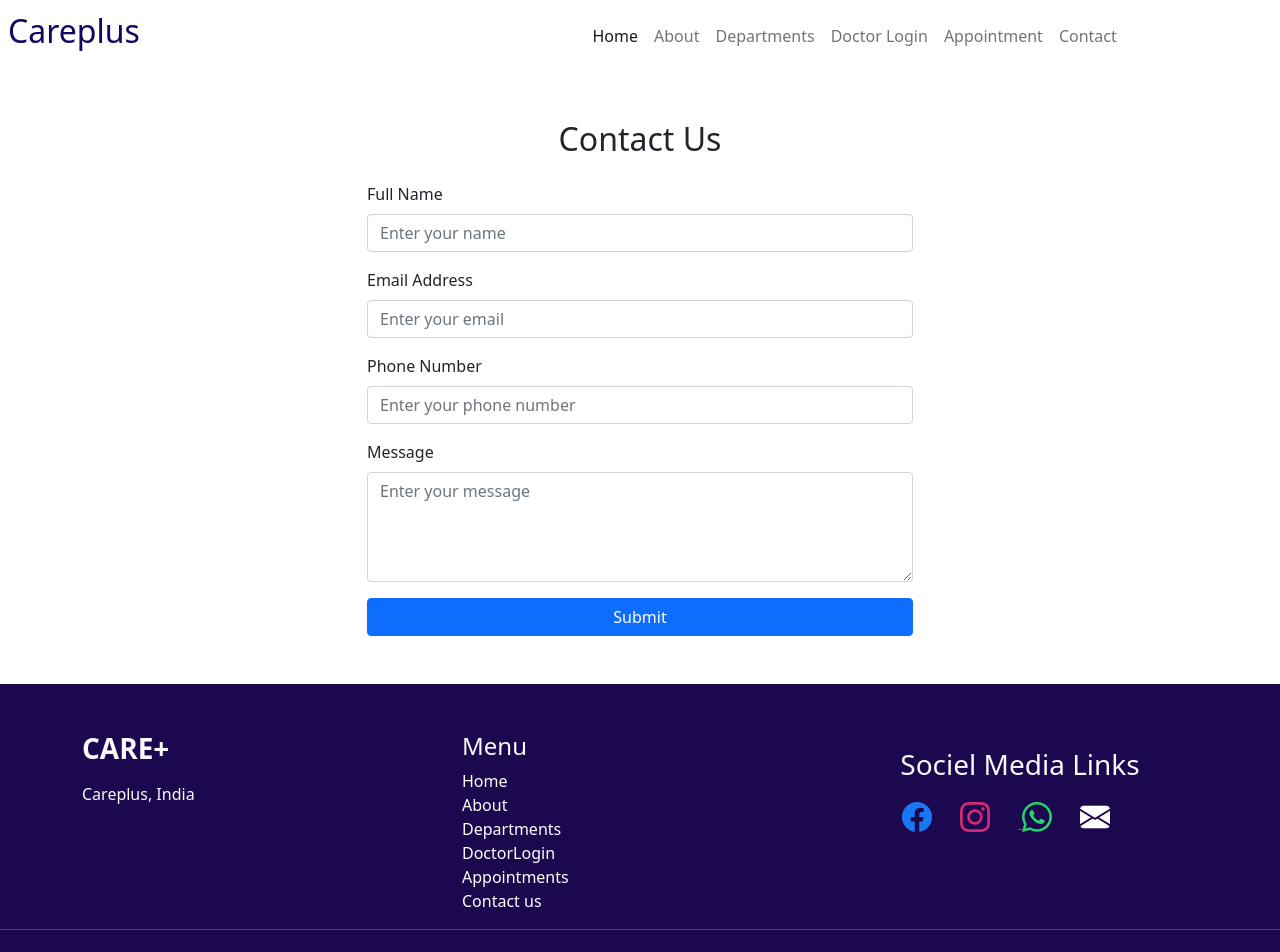
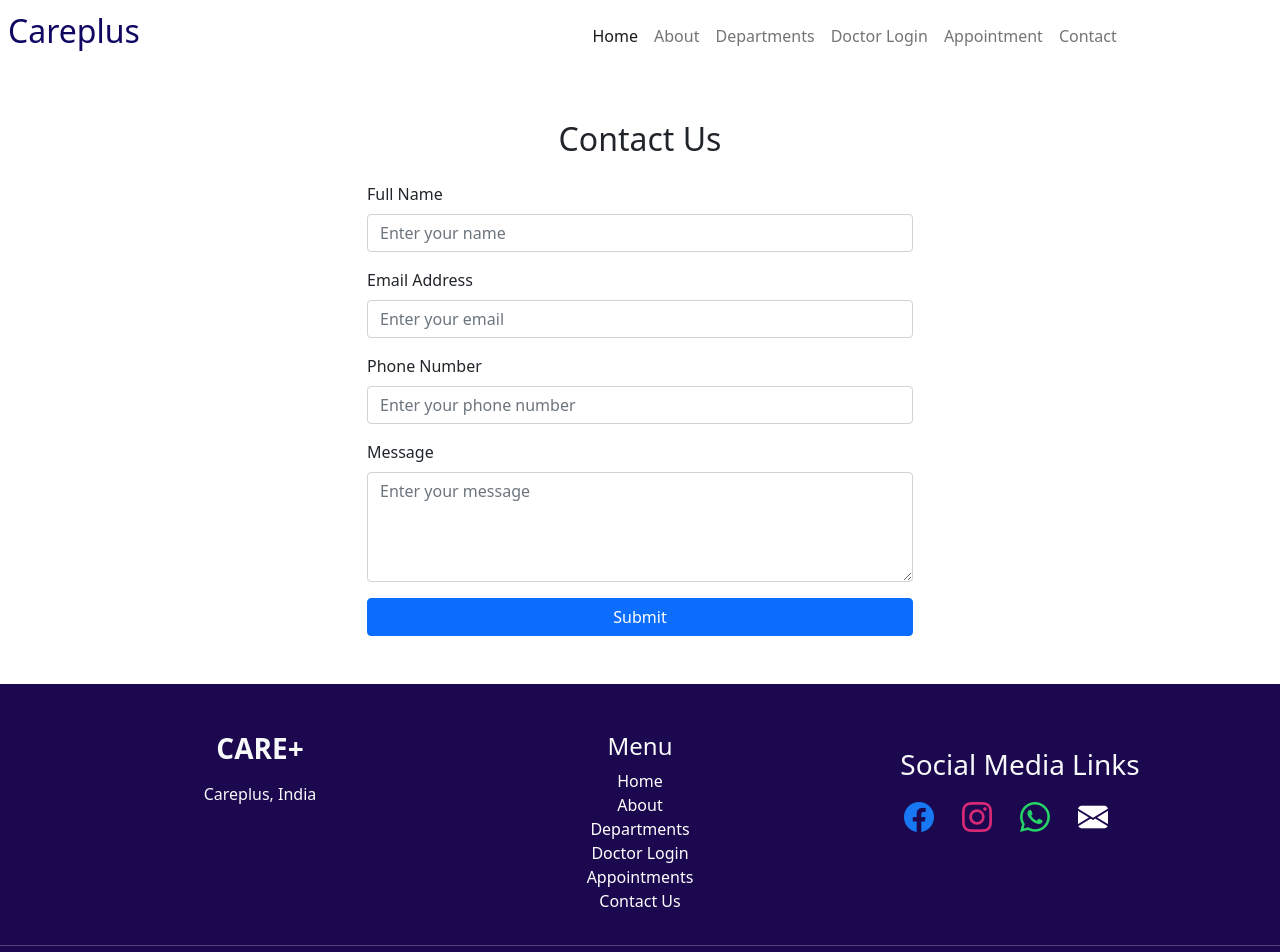
Before and after one commit to H4RI2000/frontend, a React (Vite) app: page /contact in a window 1280 px wide. Shown: the top 952 px of the page. Built offline with nearby package versions, Linux system fonts and the light colour scheme.

Commit message:
Initial commit: frontend hospital management

```diff
--- a/src/Components/Footer.jsx
+++ b/src/Components/Footer.jsx
@@ -1,63 +1,68 @@
-import React from 'react'
+import React from 'react';
+import { Link } from 'react-router-dom';
 
 function Footer() {
   return (
     <div>
       <footer className="footer-sec text-light pt-5">
-        <div className="container text-centerr">
+        <div className="container text-center">
           <div className="row">
-            <div className="col-2 col-md-4">
+            <div className="col-12 col-md-4">
               <h3 className="fw-bold">CARE+</h3>
-              <p className="pt-2">Careplus,
-                India
-              </p>
+              <p className="pt-2">Careplus, India</p>
+            </div>
 
-            </div>
-            <div className="col-md-4 col-4 mx-auto">
+            <div className="col-12 col-md-4 mx-auto">
               <h4>Menu</h4>
+              <ul className="list-unstyled">
                 <li className="menu-item">
-                <a className="menu-link " aria-current="page" href="#">Home</a>
+                  <Link className="menu-link" to="/">Home</Link>
                 </li>
                 <li className="menu-item">
-                <a className="menu-link" href="">About </a>
+                  <Link className="menu-link" to="/about">About</Link>
                 </li>
                 <li className="menu-item">
-                <a className="menu-link" href="">Departments</a>
+                  <Link className="menu-link" to="/departments">Departments</Link>
                 </li>
                 <li className="menu-item">
-                <a className="menu-link" href="">DoctorLogin</a>
+                  <Link className="menu-link" to="/login">Doctor Login</Link>
                 </li>
                 <li className="menu-item">
-                <a className="menu-link" href="">Appointments</a>
+                  <Link className="menu-link" to="/appointment">Appointments</Link>
                 </li>
                 <li className="menu-item">
-                <a className="menu-link" href="">Contact us</a>
+                  <Link className="menu-link" to="/contact">Contact Us</Link>
                 </li>
-            </div>
-            <div className=" col-md-4 text-center">
-              <h3 className='pt-3'>Sociel Media Links</h3>
-              <div className=" pt-1 text-center" >
-                <a href=""><i class="bi bi-facebook" style={{ color: "#1877f2", fontSize: '30px', paddingRight: '28px', }} ></i></a>
-
-                <a href=""><i class="bi bi-instagram" style={{ color: "#d62976", fontSize: '30px', paddingRight: '28px' }}></i> </a>
-
-                <a href=""><i class="bi bi-whatsapp" style={{ color: "#25D366", fontSize: '30px', paddingRight: '28px', textDecoration: 'none' }}></i></a>
-
-                <a href=""><i class="bi bi-envelope-fill" style={{ color: "white", fontSize: '30px', paddingRight: '28px' }}></i></a>
+              </ul>
             </div>
 
+            <div className="col-12 col-md-4 text-center">
+              <h3 className='pt-3'>Social Media Links</h3>
+              <div className="pt-1">
+                <a href="https://facebook.com" target="_blank" rel="noopener noreferrer">
+                  <i className="bi bi-facebook" style={{ color: "#1877f2", fontSize: '30px', paddingRight: '28px' }}></i>
+                </a>
+                <a href="https://instagram.com" target="_blank" rel="noopener noreferrer">
+                  <i className="bi bi-instagram" style={{ color: "#d62976", fontSize: '30px', paddingRight: '28px' }}></i>
+                </a>
+                <a href="https://wa.me/your-number" target="_blank" rel="noopener noreferrer">
+                  <i className="bi bi-whatsapp" style={{ color: "#25D366", fontSize: '30px', paddingRight: '28px' }}></i>
+                </a>
+                <a href="mailto:info@careplus.com">
+                  <i className="bi bi-envelope-fill" style={{ color: "white", fontSize: '30px', paddingRight: '28px' }}></i>
+                </a>
+              </div>
+            </div>
+          </div>
         </div>
 
-          </div>
-        </div>
         <hr />
         <div className="container d-sm-flex justify-content-center py-1 text-center">
-          <p>2025 ©CarePlus. All Rights Reserved. </p>
+          <p>2025 © CarePlus. All Rights Reserved.</p>
         </div>
-
       </footer>
     </div>
-  )
+  );
 }
 
-export default Footer
+export default Footer;
--- a/src/Components/Hero.jsx
+++ b/src/Components/Hero.jsx
@@ -1,22 +1,27 @@
-import React from 'react'
-
+import React from 'react';
+import { Link } from 'react-router-dom';
 
 function Hero() {
   return (
     <div className='hero'>
-      <div className="container" >
+      <div className="container">
         <div className="row">
-          <div className="wlcm col-md-8 col-12 pt-5   " >
+          <div className="wlcm col-md-8 col-12 pt-5">
             <h1>Welcome to Careplus</h1>
             <h3>Your Health, Our Priority</h3>
-            <p className=''>Experience world-class healthcare with our team of expert doctors and state-of-the-art facilities.</p>
-            <p><button type="button" class="btn btn-outline-primary ">Shedule an Appointment</button></p>
+            <p>Experience world-class healthcare with our team of expert doctors and state-of-the-art facilities.</p>
+            <p>
+              <Link to="/appointment">
+                <button type="button" className="btn btn-outline-primary">
+                  Schedule an Appointment
+                </button>
+              </Link>
+            </p>
           </div>
         </div>
       </div>
     </div>
-
-  )
+  );
 }
 
-export default Hero
+export default Hero;
```
Lines whose indentation alone changed are shown as unchanged.
